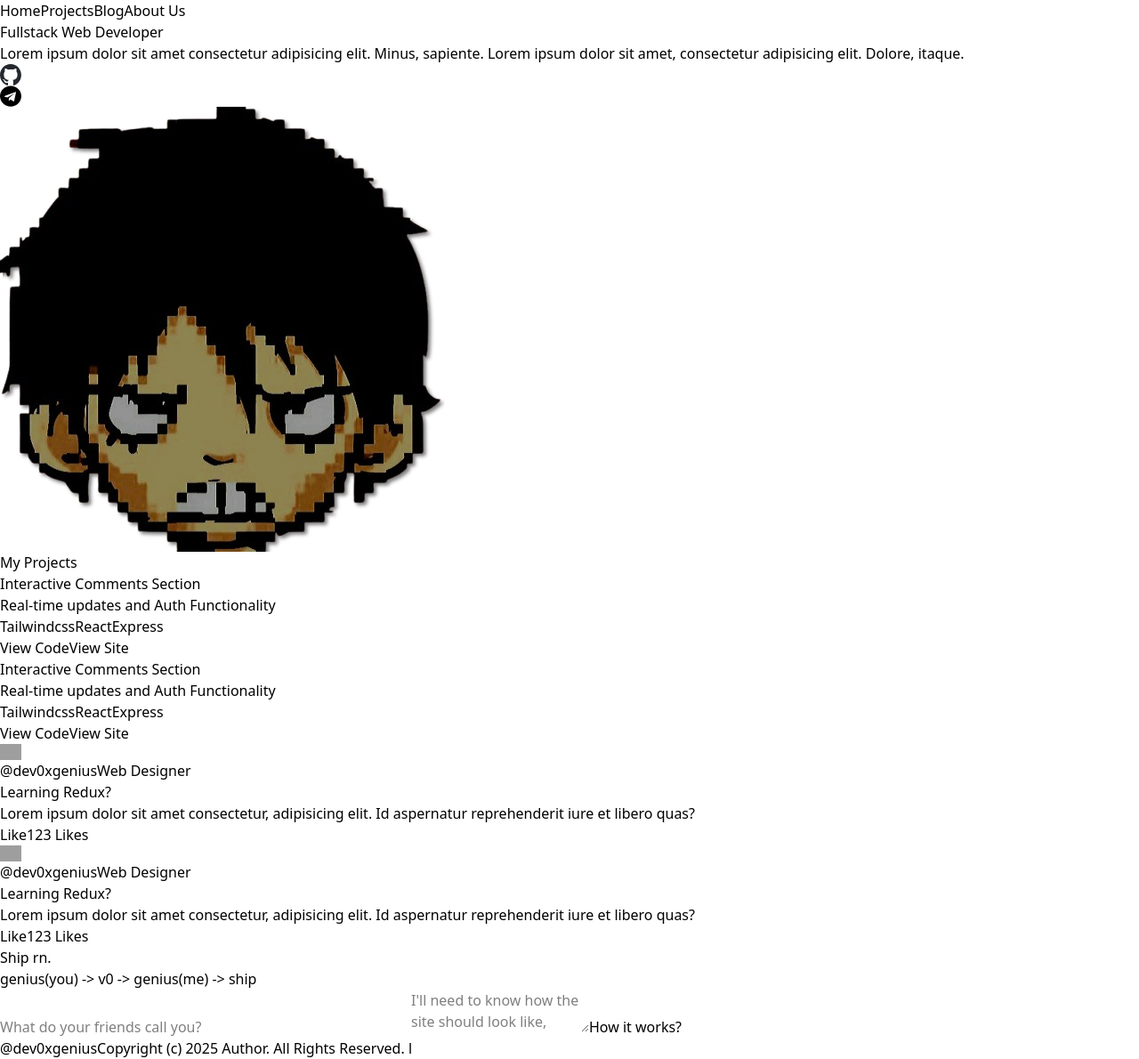
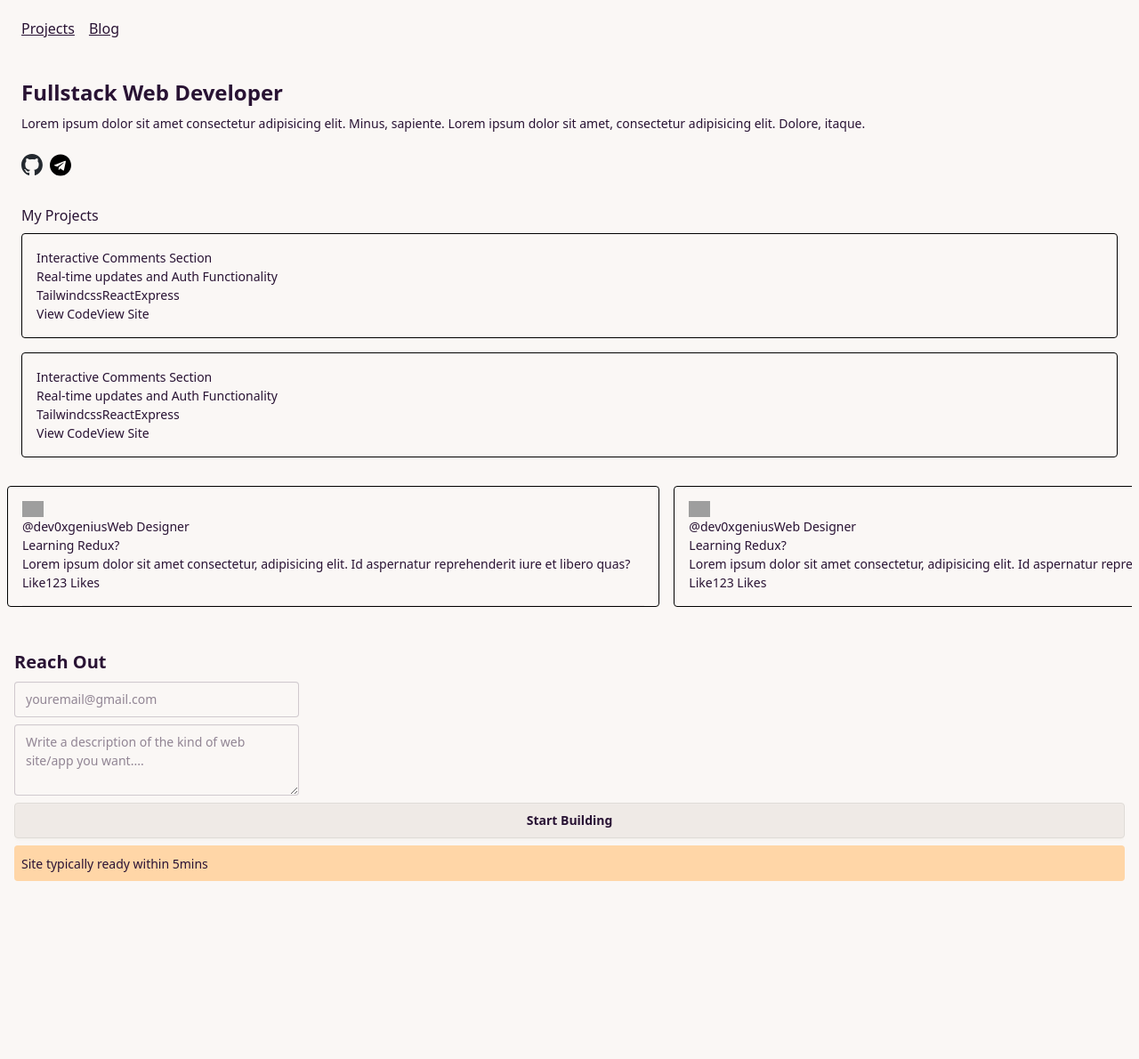
Before and after one commit to dev0xgenius/my-portfolio, a Next.js app: page / in a window 1280 px wide. Shown: the whole page at 89% size. After the commit the page ends 1006 px from the top, so only its background shows below. Built offline with nearby package versions, Linux system fonts and the light colour scheme; grey boxes are pictures that could not be loaded.

Commit message:
Add minimal style

```diff
--- a/app/components/section/blog.tsx
+++ b/app/components/section/blog.tsx
@@ -4,10 +4,13 @@ const blogs = [{}, {}];
 
 export default function BlogOverview() {
     return (
-        <div className="container">
-            <ul>
+        <div className="container px-2">
+            <ul className="list flex-row max-w-full overflow-auto gap-4">
                 {blogs.map((blog, index) => (
-                    <li key={index}>
+                    <li
+                        key={index}
+                        className="list-row min-w-fit rounded-sm border border-black"
+                    >
                         <BlogOverviewCard />
                     </li>
                 ))}
--- a/app/components/section/footer.tsx
+++ b/app/components/section/footer.tsx
@@ -1,24 +1,24 @@
 export default function Footer() {
     return (
-        <footer>
-            <div className="container">
-                <form>
-                    <div>
-                        <h3>Ship rn.</h3>
-                        <p>{`genius(you) -> v0 -> genius(me) -> ship`}</p>
-                    </div>
-                    <input placeholder="What do your friends call you? (chad)" />
-                    <input type="email" />
-                    <textarea placeholder="I'll need to know how the site should look like, mumbo jumbo is allowed"></textarea>
-                    <a href="#">How it works?</a>
-                </form>
-                <div>
-                    <span>@dev0xgenius</span>
-                    <span>
-                        Copyright (c) 2025 Author. All Rights Reserved. l
+        <footer className="p-4">
+            <form className="flex flex-col gap-2">
+                <h3 className="font-semibold text-xl">Reach Out</h3>
+                <div className="flex flex-col gap-2">
+                    <label className="input block">
+                        <input type="email" placeholder="youremail@gmail.com" />
+                    </label>
+                    <textarea
+                        placeholder="Write a description of the kind of web site/app you want...."
+                        className="textarea"
+                    ></textarea>
+                </div>
+                <button className="btn rounded-sm">Start Building</button>
+                <div className="bg-accent rounded-sm p-2">
+                    <span className="text-sm">
+                        Site typically ready within 5mins
                     </span>
                 </div>
-            </div>
+            </form>
         </footer>
     );
 }
--- a/app/components/section/header.tsx
+++ b/app/components/section/header.tsx
@@ -2,12 +2,14 @@ import Link from "next/link";
 
 export function Header() {
     return (
-        <header>
-            <div className="container">
-                <Link href={"/"}>Home</Link>
-                <Link href="/projects">Projects</Link>
-                <Link href="/blog">Blog</Link>
-                <Link href="/about">About Us</Link>
+        <header className="px-4">
+            <div className="navbar bg-base-100 flex gap-4">
+                <Link href="/projects" className="link">
+                    Projects
+                </Link>
+                <Link href="/blog" className="link">
+                    Blog
+                </Link>
             </div>
         </header>
     );
--- a/app/components/section/hero.tsx
+++ b/app/components/section/hero.tsx
@@ -18,15 +18,19 @@ function SocialLink({ href, src, description }: SocialLinkProps) {
 export function Hero() {
     return (
         <div>
-            <div>
-                <div className="content"></div>
-                <h1>Fullstack Web Developer</h1>
+            <div className="card">
+                <div className="card-body">
+                    <h1 className="text-2xl card-title">
+                        Fullstack Web Developer
+                    </h1>
                     <div className="container">
                         Lorem ipsum dolor sit amet consectetur adipisicing elit.
                         Minus, sapiente. Lorem ipsum dolor sit amet, consectetur
                         adipisicing elit. Dolore, itaque.
                     </div>
-                <div className="social links">
+                </div>
+                <div className="px-6">
+                    <div className="flex gap-2 max-w-fit">
                         <SocialLink
                             href="#"
                             src="/github-mark.svg"
@@ -39,12 +43,14 @@ export function Hero() {
                         />
                     </div>
                 </div>
-            <div className="illustration">
+            </div>
+            <div className="hidden">
                 <Image
                     src="/dev.png"
                     alt="illustration of dev: angry bird persona"
                     width={500}
                     height={500}
+                    className="size-12"
                 />
             </div>
         </div>
--- a/app/components/section/projects.tsx
+++ b/app/components/section/projects.tsx
@@ -17,11 +17,14 @@ const projects: ProjectCardProps[] = [
 
 export default function Projects() {
     return (
-        <div>
-            <h2>My Projects</h2>
-            <ul>
+        <div className="px-6">
+            <h2 className="mb-2">My Projects</h2>
+            <ul className="list gap-4">
                 {projects.map((_, index) => (
-                    <li key={index} className="project">
+                    <li
+                        key={index}
+                        className="list-row border border-black rounded-sm"
+                    >
                         <ProjectCard />
                     </li>
                 ))}
--- a/app/globals.css
+++ b/app/globals.css
@@ -1,2 +1,16 @@
 @import "tailwindcss";
-/* @plugin "daisyui"; */
+@plugin "daisyui" {
+    themes:
+        light --default,
+        dark --prefersdark,
+        cupcake;
+}
+
+:root {
+    --border: 1px;
+    --radius-field: 0.25rem;
+}
+
+@utility debug {
+    @apply border border-black;
+}
--- a/app/layout.tsx
+++ b/app/layout.tsx
@@ -13,7 +13,7 @@ export default function RootLayout({
     children: React.ReactNode;
 }>) {
     return (
-        <html lang="en">
+        <html lang="en" data-theme="cupcake">
             <body className={`antialiased`}>
                 <div className="container">
                     <Header />
--- a/app/page.tsx
+++ b/app/page.tsx
@@ -5,7 +5,7 @@ import Projects from "./components/section/projects";
 
 export default function Home() {
     return (
-        <div>
+        <div className="flex flex-col gap-8">
             <Hero />
             <Projects />
             <BlogOverview />
```
Lines whose indentation alone changed are shown as unchanged.
